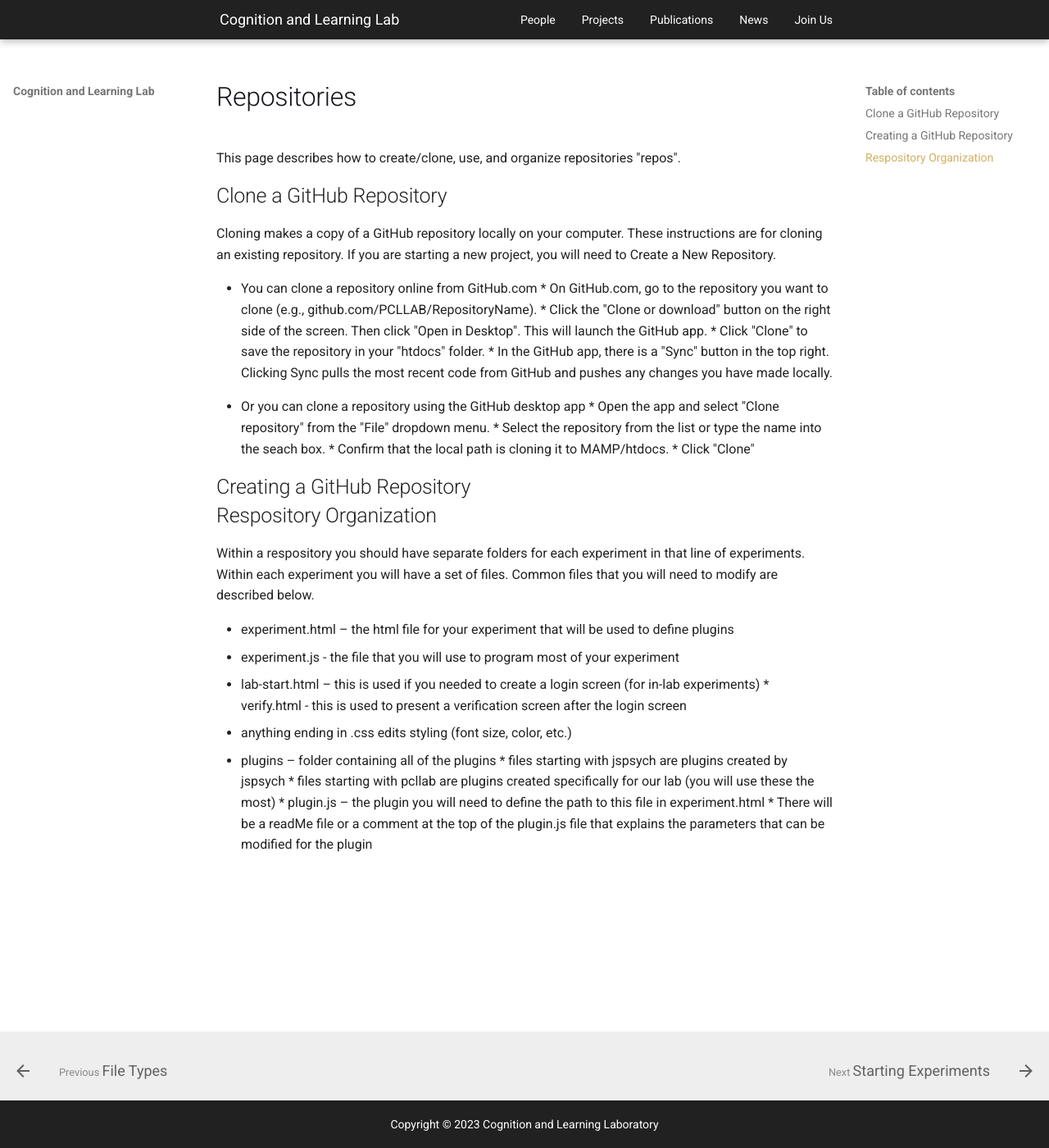
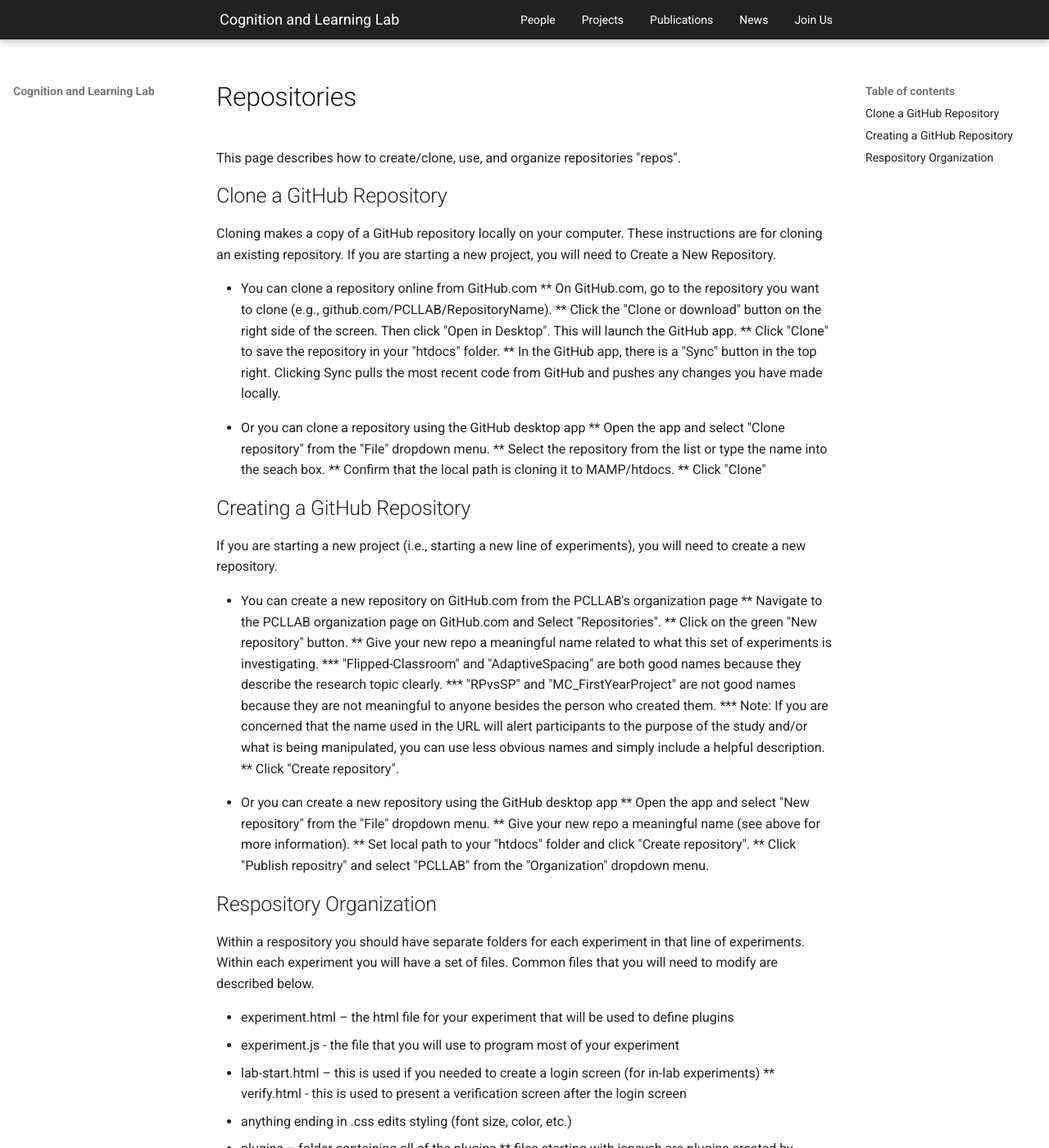
Before and after one commit to shivanya-chandra/pcllab.github.io, an MkDocs documentation site: the page built from docs/handbook/programming-guide/repositories.md, in a window 1280 px wide and 1400 px high. Shown: the whole window at 82% size. Built offline with MkDocs 1.6.1 and Material for MkDocs 9.7.7, drawn with Linux system fonts in a browser that asks for light colours; comment, search, counter and statistics services are not loaded; some of the changed text lies outside the part shown.

Commit message:
updates to programming guide and people

```diff
--- a/docs/handbook/programming-guide/repositories.md
+++ b/docs/handbook/programming-guide/repositories.md
@@ -9,19 +9,35 @@
 Cloning makes a copy of a GitHub repository locally on your computer. These instructions are for cloning an existing repository. If you are starting a new project, you will need to Create a New Repository.
 
 * You can clone a repository online from GitHub.com
-    * On GitHub.com, go to the repository you want to clone (e.g., github.com/PCLLAB/RepositoryName).
-    * Click the "Clone or download" button on the right side of the screen. Then click "Open in Desktop". This will launch the GitHub app.
-    * Click "Clone" to save the repository in your "htdocs" folder.
-    * In the GitHub app, there is a "Sync" button in the top right. Clicking Sync pulls the most recent code from GitHub and pushes any changes you have made locally.
+    ** On GitHub.com, go to the repository you want to clone (e.g., github.com/PCLLAB/RepositoryName).
+    ** Click the "Clone or download" button on the right side of the screen. Then click "Open in Desktop". This will launch the GitHub app.
+    ** Click "Clone" to save the repository in your "htdocs" folder.
+    ** In the GitHub app, there is a "Sync" button in the top right. Clicking Sync pulls the most recent code from GitHub and pushes any changes you have made locally.
 
 * Or you can clone a repository using the GitHub desktop app
-    * Open the app and select "Clone repository" from the "File" dropdown menu.
-    * Select the repository from the list or type the name into the seach box.
-    * Confirm that the local path is cloning it to MAMP/htdocs.
-    * Click "Clone"
+    ** Open the app and select "Clone repository" from the "File" dropdown menu.
+    ** Select the repository from the list or type the name into the seach box.
+    ** Confirm that the local path is cloning it to MAMP/htdocs.
+    ** Click "Clone"
 
 ## Creating a GitHub Repository
 
+If you are starting a new project (i.e., starting a new line of experiments), you will need to create a new repository.
+
+* You can create a new repository on GitHub.com from the PCLLAB's organization page
+    ** Navigate to the PCLLAB organization page on GitHub.com and Select "Repositories".
+    ** Click on the green "New repository" button.
+    ** Give your new repo a meaningful name related to what this set of experiments is investigating.
+        *** "Flipped-Classroom" and "AdaptiveSpacing" are both good names because they describe the research topic clearly.
+        *** "RPvsSP" and "MC_FirstYearProject" are not good names because they are not meaningful to anyone besides the person who created them.
+        *** Note: If you are concerned that the name used in the URL will alert participants to the purpose of the study and/or what is being manipulated, you can use less obvious names and simply include a helpful description.
+    ** Click "Create repository".
+
+* Or you can create a new repository using the GitHub desktop app
+    ** Open the app and select "New repository" from the "File" dropdown menu.
+    ** Give your new repo a meaningful name (see above for more information).
+    ** Set local path to your "htdocs" folder and click "Create repository".
+    ** Click "Publish repositry" and select "PCLLAB" from the "Organization" dropdown menu.
 
 ## Respository Organization
 
@@ -30,10 +46,10 @@
 * experiment.html – the html file for your experiment that will be used to define plugins
 * experiment.js - the file that you will use to program most of your experiment
 * lab-start.html – this is used if you needed to create a login screen (for in-lab experiments)
-    * verify.html - this is used to present a verification screen after the login screen
+    ** verify.html - this is used to present a verification screen after the login screen
 * anything ending in .css edits styling (font size, color, etc.)
 * plugins – folder containing all of the plugins
-    * files starting with jspsych are plugins created by jspsych
-    * files starting with pcllab are plugins created specifically for our lab (you will use these the most)
-    * plugin.js – the plugin you will need to define the path to this file in experiment.html
-            * There will be a readMe file or a comment at the top of the plugin.js file that explains the parameters that can be modified for the plugin
+    ** files starting with jspsych are plugins created by jspsych
+    ** files starting with pcllab are plugins created specifically for our lab (you will use these the most)
+    ** plugin.js – the plugin you will need to define the path to this file in experiment.html
+            *** There will be a readMe file or a comment at the top of the plugin.js file that explains the parameters that can be modified for the plugin
--- a/mkdocs.yml
+++ b/mkdocs.yml
@@ -82,7 +82,6 @@
           # - Web Programming: handbook/web-experiments/index.md
           - Getting Started: handbook/programming-guide/programs.md
           - Repositories: handbook/web-experiments/repositories.md
-          - Basic Experiment Structure: handbook/web-experiments/basic-experiment-structure.md
           - Common Tasks: handbook/web-experiments/common-tasks.md
           - Testing Experiments: handbook/web-experiments/testing-experiments.md
           - Troubleshooting and Common Errors: handbook/web-experiments/troubleshooting-and-common-errors.md
@@ -96,11 +95,12 @@
           - LearningLab Shared Server: handbook/connections-servers/learninglab-shared.md
           - Jarvis: handbook/connections-servers/jarvis.md
       - Lab Programming Guide:
+          - Necessary Programs: handbook/programming-guide/programs.md
+          - Repositories: handbook/programming-guide/repositories.md
+          - File Types: handbook/programming-guide/file-types.md
+          - Basic Experiment Structure: handbook/programming-guide/basic-experiment-structure.md
           - Getting Started w/ jsPsych7: handbook/programming-guide/getting-started-jspsych-7.md
           - Unsorted Examples: handbook/programming-guide/unsorted-examples.md
-          - Necessary Programs: handbook/programming-guide/programs.md
-          - File Types: handbook/programming-guide/file-types.md
-          - Repositories: handbook/programming-guide/repositories.md
           - Starting Experiments: handbook/programming-guide/starting.md
           - Essentials: handbook/programming-guide/essentials.md
           - Timeline: handbook/programming-guide/timeline.md
```
Also changed, not shown: docs/handbook/programming-guide/basic-experiment-structure.md (added, +50 -0 lines), docs/handbook/web-experiments/basic-experiment-structure.md (deleted, +0 -19 lines), docs/handbook/web-experiments/repositories.md (+27 -1 lines), docs/people.md (+2 -2 lines).
